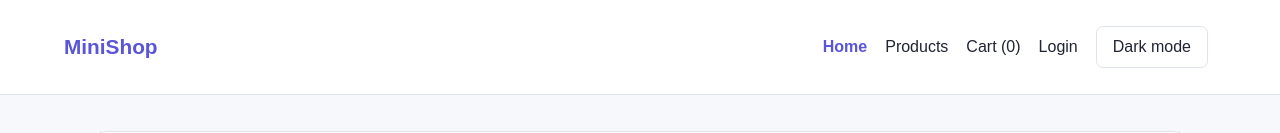
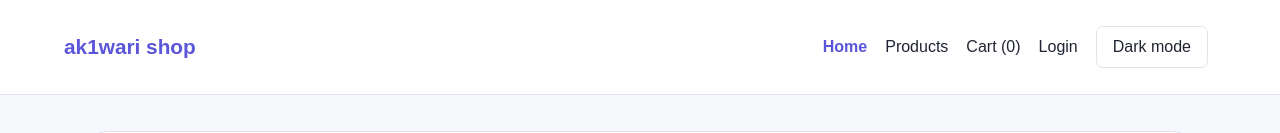
Before and after one commit to ak1wari/240408909lab7, a React (Vite) app: page / in a window 1280 px wide. Shown: the top 133 px of the page. Built offline with nearby package versions, Linux system fonts and the light colour scheme.

Commit message:
Rename shop to ak1wari shop

```diff
--- a/src/components/NavBar.jsx
+++ b/src/components/NavBar.jsx
@@ -10,7 +10,7 @@ export default function NavBar({ theme, setTheme }) {
 
   return (
     <header className="navbar">
-      <NavLink className="brand" to="/">MiniShop</NavLink>
+      <NavLink className="brand" to="/">ak1wari shop</NavLink>
       <nav>
         <NavLink to="/" end>Home</NavLink>
         <NavLink to="/products">Products</NavLink>
```
